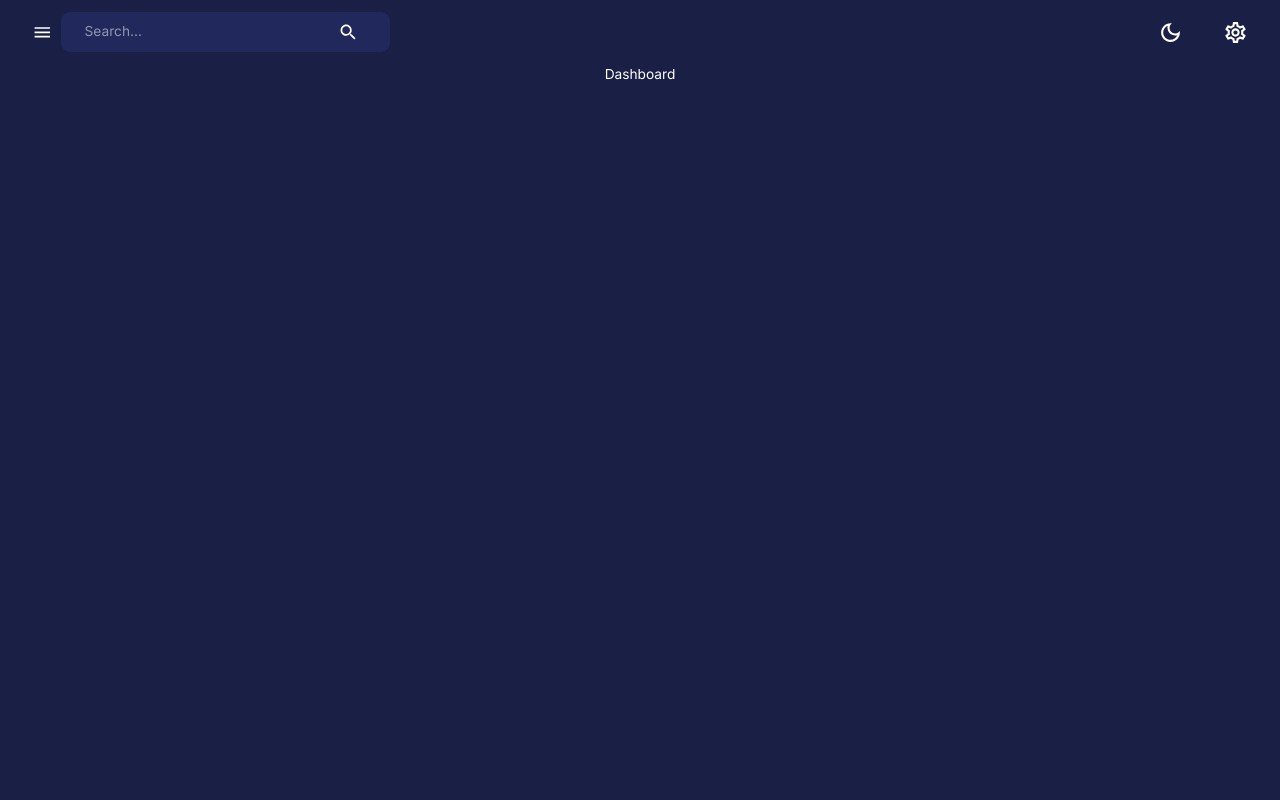
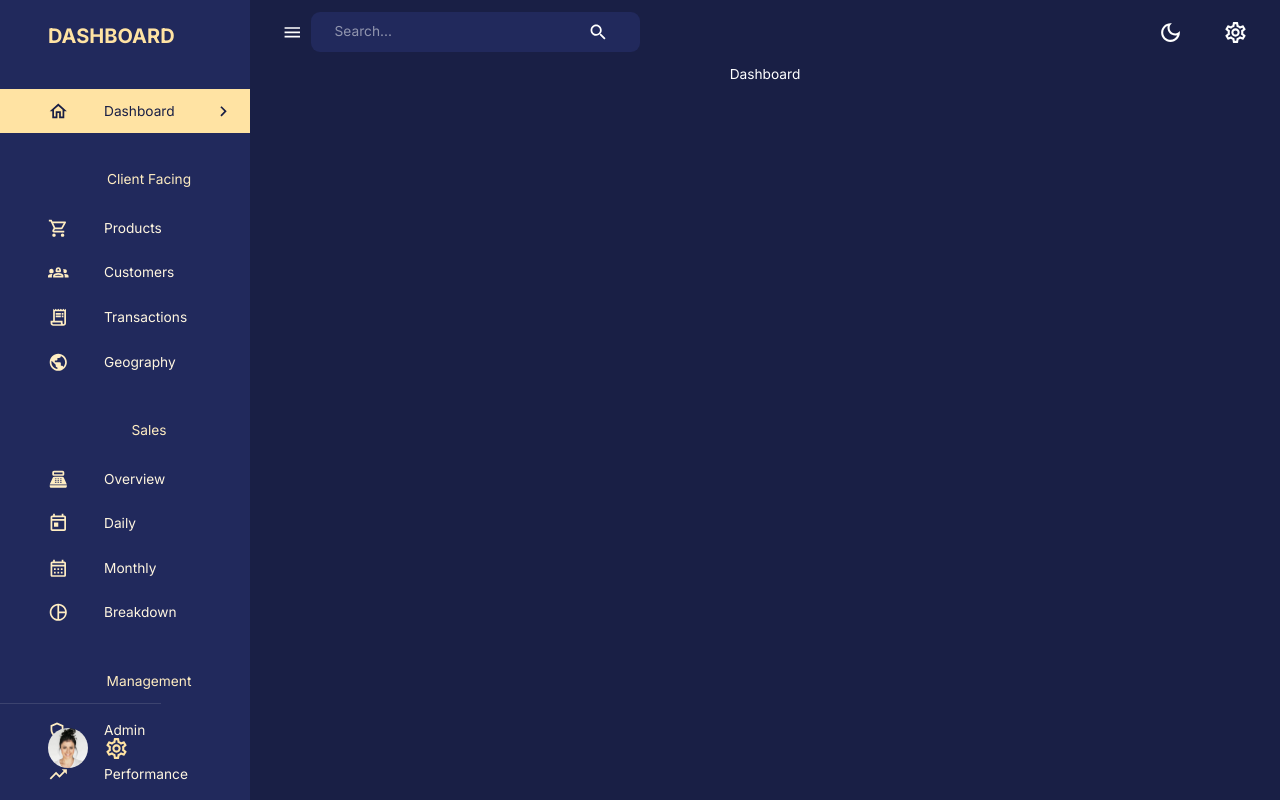
Before and after one commit to dilipdivate/MERN_Dashboard, a React (Create React App) app: page /dashboard in a window 1280 px wide. Built offline with nearby package versions, Linux system fonts and the light colour scheme.

Commit message:
Step3- Add Sidebar

```diff
--- a/src/components/Layout/Sidebar.jsx
+++ b/src/components/Layout/Sidebar.jsx
@@ -31,8 +31,207 @@ import {
 import { useEffect, useState } from "react";
 import { useLocation, useNavigate } from "react-router-dom";
 import FlexBetween from "./FlexBetween";
+import profileImage from "assets/profile.jpeg";
 
-const Sidebar = () => {
-  return <Box component="nav"></Box>;
+const navItems = [
+  {
+    text: "Dashboard",
+    icon: <HomeOutlined />,
+  },
+  {
+    text: "Client Facing",
+    icon: null,
+  },
+  {
+    text: "Products",
+    icon: <ShoppingCartOutlined />,
+  },
+  {
+    text: "Customers",
+    icon: <Groups2Outlined />,
+  },
+  {
+    text: "Transactions",
+    icon: <ReceiptLongOutlined />,
+  },
+  {
+    text: "Geography",
+    icon: <PublicOutlined />,
+  },
+  {
+    text: "Sales",
+    icon: null,
+  },
+  {
+    text: "Overview",
+    icon: <PointOfSaleOutlined />,
+  },
+  {
+    text: "Daily",
+    icon: <TodayOutlined />,
+  },
+  {
+    text: "Monthly",
+    icon: <CalendarMonthOutlined />,
+  },
+  {
+    text: "Breakdown",
+    icon: <PieChartOutlined />,
+  },
+  {
+    text: "Management",
+    icon: null,
+  },
+  {
+    text: "Admin",
+    icon: <AdminPanelSettingsOutlined />,
+  },
+  {
+    text: "Performance",
+    icon: <TrendingUpOutlined />,
+  },
+];
+const Sidebar = ({
+  user,
+  drawerWidth,
+  isSidebarOpen,
+  setIsSidebarOpen,
+  isNonMobile,
+}) => {
+  const { pathname } = useLocation();
+  const [active, setActive] = useState("");
+  const navigate = useNavigate();
+  const theme = useTheme();
+
+  useEffect(() => {
+    setActive(pathname.substring(1));
+  }, [pathname]);
+
+  return (
+    <Box component="nav">
+      {isSidebarOpen && (
+        <Drawer
+          open={isSidebarOpen}
+          onClose={() => setIsSidebarOpen(false)}
+          variant="persistent"
+          anchor="left"
+          sx={{
+            width: drawerWidth,
+            "& .MuiDrawer-paper": {
+              color: theme.palette.secondary[200],
+              backgroundColor: theme.palette.background.alt,
+              boxSixing: "border-box",
+              borderWidth: isNonMobile ? 0 : "2px",
+              width: drawerWidth,
+            },
+          }}
+        >
+          <Box width="100%">
+            <Box m="1.5rem 2rem 2rem 3rem">
+              <FlexBetween color={theme.palette.secondary.main}>
+                <Box display="flex" alignItems="center" gap="0.5rem">
+                  <Typography variant="h4" fontWeight="bold">
+                    DASHBOARD
+                  </Typography>
+                </Box>
+                {!isNonMobile && (
+                  <IconButton onClick={() => setIsSidebarOpen(!isSidebarOpen)}>
+                    <ChevronLeft />
+                  </IconButton>
+                )}
+              </FlexBetween>
+            </Box>
+            <List>
+              {navItems.map(({ text, icon }) => {
+                if (!icon) {
+                  return (
+                    <Typography key={text} sx={{ m: "2.25rem 0 1rem 3rem" }}>
+                      {text}
+                    </Typography>
+                  );
+                }
+                const lcText = text.toLowerCase();
+
+                return (
+                  <ListItem key={text} disablePadding>
+                    <ListItemButton
+                      onClick={() => {
+                        navigate(`/${lcText}`);
+                        setActive(lcText);
+                      }}
+                      sx={{
+                        backgroundColor:
+                          active === lcText
+                            ? theme.palette.secondary[300]
+                            : "transparent",
+                        color:
+                          active === lcText
+                            ? theme.palette.primary[600]
+                            : theme.palette.secondary[100],
+                      }}
+                    >
+                      <ListItemIcon
+                        sx={{
+                          ml: "2rem",
+                          color:
+                            active === lcText
+                              ? theme.palette.primary[600]
+                              : theme.palette.secondary[200],
+                        }}
+                      >
+                        {icon}
+                      </ListItemIcon>
+                      <ListItemText primary={text} />
+                      {active === lcText && (
+                        <ChevronRightOutlined sx={{ ml: "auto" }} />
+                      )}
+                    </ListItemButton>
+                  </ListItem>
+                );
+              })}
+            </List>
+          </Box>
+
+          <Box position="absolute" bottom="2rem">
+            <Divider />
+            <FlexBetween textTransform="none" gap="1rem" m="1.5rem 2rem 0 3rem">
+              <Box
+                component="img"
+                alt="profile"
+                src={profileImage}
+                height="40px"
+                width="40px"
+                borderRadius="50%"
+                sx={{ objectFit: "cover" }}
+              />
+              {user && (
+                <Box textAlign="left">
+                  <Typography
+                    fontWeight="bold"
+                    fontSize="0.9rem"
+                    sx={{ color: theme.palette.secondary[100] }}
+                  >
+                    {user.name}
+                  </Typography>
+                  <Typography
+                    fontSize="0.8rem"
+                    sx={{ color: theme.palette.secondary[200] }}
+                  >
+                    {user.occupation}
+                  </Typography>
+                </Box>
+              )}
+              <SettingsOutlined
+                sx={{
+                  color: theme.palette.secondary[300],
+                  fontSize: "25px ",
+                }}
+              />
+            </FlexBetween>
+          </Box>
+        </Drawer>
+      )}
+    </Box>
+  );
 };
 export default Sidebar;
--- a/src/components/Layout/index.jsx
+++ b/src/components/Layout/index.jsx
@@ -9,10 +9,13 @@ import Sidebar from "components/Layout/Sidebar";
 const Layout = () => {
   const isNonMobile = useMediaQuery("(min-width: 600px)");
   const [isSidebarOpen, setIsSidebarOpen] = useState(true);
+  const userId = useSelector((state) => state.global.userId);
+  // const { data } = useGetUserQuery(userId);
 
   return (
     <Box display={isNonMobile ? "flex" : "block"} width="100%" height="100%">
       <Sidebar
+        // user={data || {}}
         isNonMobile={isNonMobile}
         drawerWidth="250px"
         isSidebarOpen={isSidebarOpen}
@@ -20,6 +23,7 @@ const Layout = () => {
       />
       <Box flexGrow={1}>
         <Navbar
+          // user={data || {}}
           isSidebarOpen={isSidebarOpen}
           setIsSidebarOpen={setIsSidebarOpen}
         />
```
Also changed, not shown: src/assets/profile.jpeg (added).
